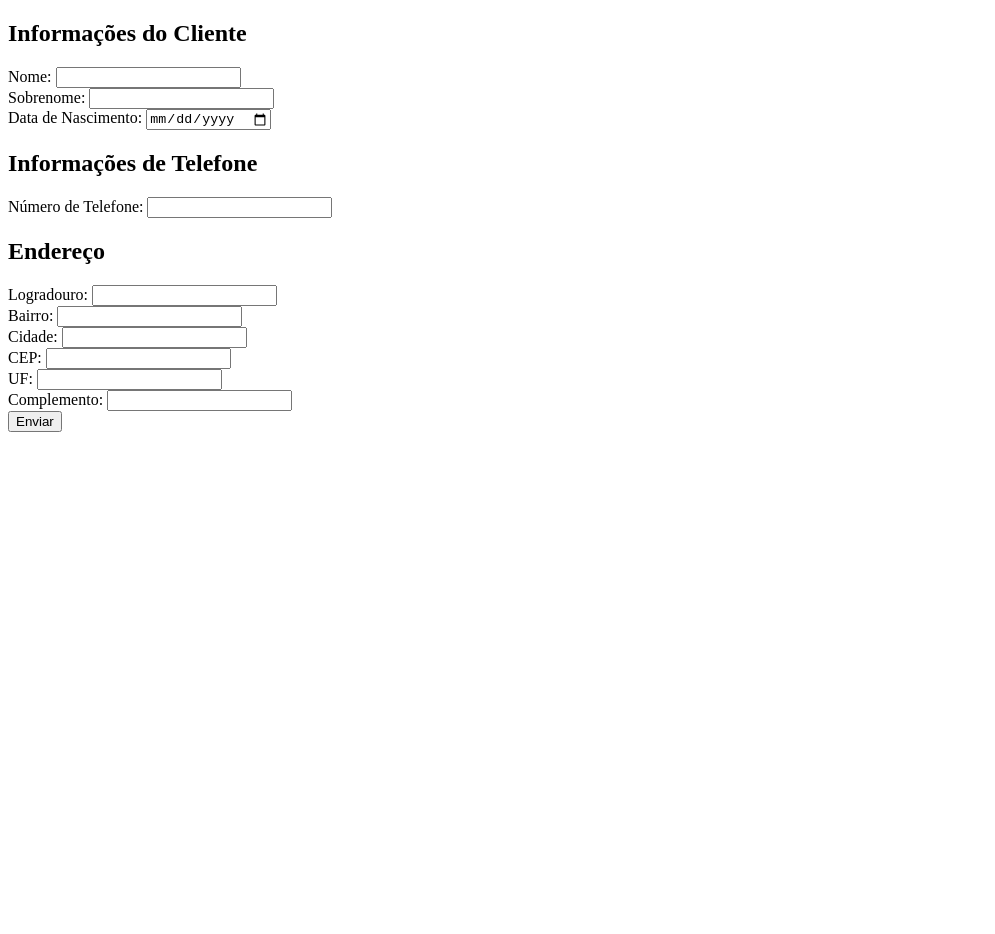
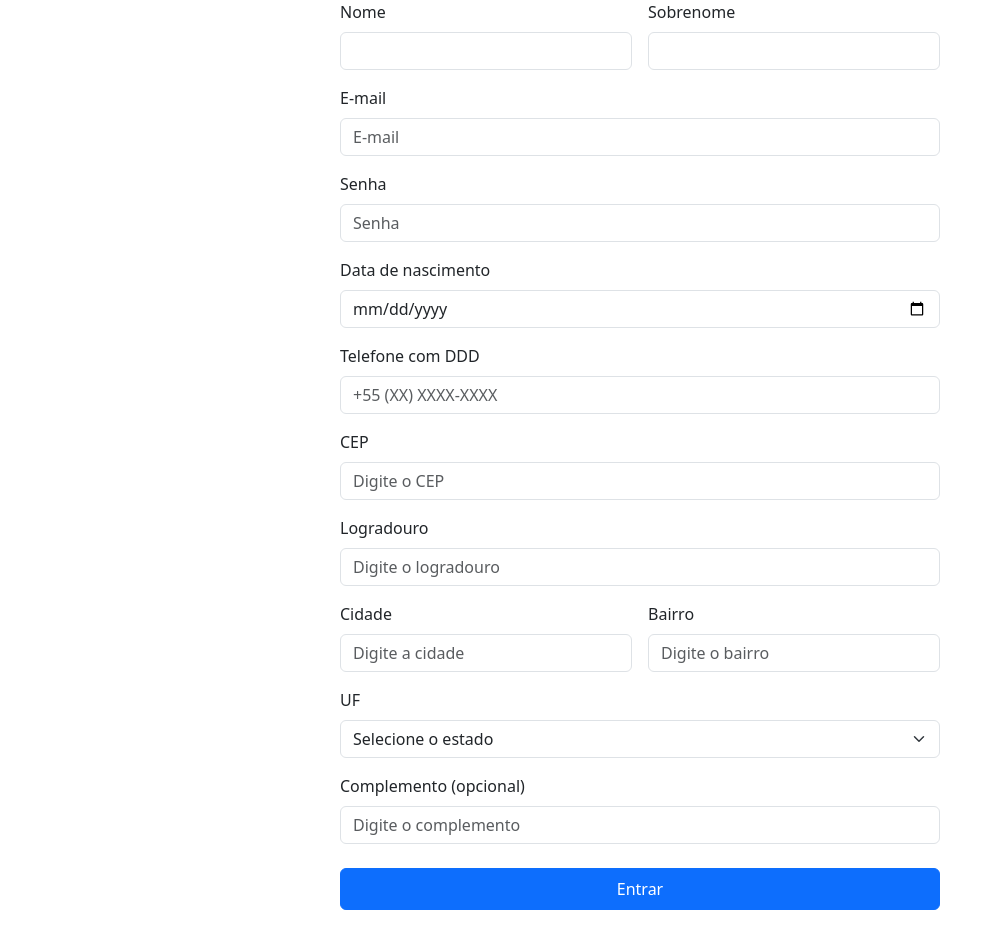
Before and after one commit to Alessandrovlr/nova_speed, a website: page registro.html in a window 1280 px wide. Shown: the whole page, without its empty margins (0-995 px from the left). Before the commit the page ends 800 px from the top, so only its background shows below. Drawn offline with nearby package versions, Linux system fonts and the light colour scheme; a web font is replaced by a local one.

Commit message:
Começo da página de login e registro

```diff
--- a/registro.html
+++ b/registro.html
@@ -1,94 +1,156 @@
 <!DOCTYPE html>
-<html lang="en">
+<html lang="pt-BR">
 <head>
     <meta charset="UTF-8">
     <meta name="viewport" content="width=device-width, initial-scale=1.0">
-    <title>Formulário Cliente</title>
+    <title>NovaSpeed</title>
+    <!--Bootstrap link-->
+    <link href="https://cdn.jsdelivr.net/npm/bootstrap@5.3.3/dist/css/bootstrap.min.css" rel="stylesheet" integrity="sha384-QWTKZyjpPEjISv5WaRU9OFeRpok6YctnYmDr5pNlyT2bRjXh0JMhjY6hW+ALEwIH" crossorigin="anonymous">
+    <link rel="stylesheet" href="https://cdn.jsdelivr.net/npm/bootstrap-icons@1.11.3/font/bootstrap-icons.min.css">
+    <!--Estilo do maluco-->
+    <link rel="stylesheet" href="css/index.css">
+    <link rel="preconnect" href="https://fonts.googleapis.com">
+    <link rel="preconnect" href="https://fonts.gstatic.com" crossorigin>
+    <link href="https://fonts.googleapis.com/css2?family=Bruno+Ace+SC&display=swap" rel="stylesheet">
 </head>
+
 <body>
-    <form id="formulario">
-        <h2>Informações do Cliente</h2>
-        <label for="nome">Nome:</label>
-        <input type="text" id="nome" name="nome" required><br>
+    <div class="container d-flex justify-content-center align-items-center min-vh-100">
+        <main class="w-100" style="max-width: 600px;">
+            <div class="row g-5">
+                <div class="col-md-12">
+                    <form class="needs-validation">
+                        <div class="row g-3">
+                            <!--NOME-->
+                            <div class="col-sm-6">
+                                <label class="form-label">Nome</label>
+                                <input type="text" class="form-control" id="firstName" required>
+                                <div class="invalid-feedback">
+                                    Campo obrigatório.
+                                </div>
+                            </div>
+                            <!--SOBRENOME-->
+                            <div class="col-sm-6">
+                                <label class="form-label">Sobrenome</label>
+                                <input type="text" class="form-control" id="lastName" required>
+                                <div class="invalid-feedback">
+                                    Campo obrigatório.
+                                </div>
+                            </div>
+                            <!--EMAIL-->
+                            <div class="col-12">
+                                <label class="form-label">E-mail</label>
+                                <input type="email" class="form-control" id="email" placeholder="E-mail" required>
+                                <div class="invalid-feedback">
+                                    Campo obrigatório.
+                                </div>
+                            </div>
+                            <!--SENHA-->
+                            <div class="col-12">
+                                <label class="form-label">Senha</label>
+                                <input type="password" class="form-control" placeholder="Senha" required>
+                                <div class="invalid-feedback">
+                                    Campo obrigatório.
+                                </div>
+                            </div>
+                            <!--DATA DE NASCIMENTO-->
+                            <div class="col-12">
+                                <label class="form-label">Data de nascimento</label>
+                                <input type="date" class="form-control" required>
+                                <div class="invalid-feedback">
+                                    Campo obrigatório.
+                                </div>
+                            </div>
+                            <!--TELEFONE-->
+                            <div class="col-12">
+                                <label class="form-label">Telefone com DDD</label>
+                                <input type="tel" class="form-control" placeholder="+55 (XX) XXXX-XXXX" required>
+                            </div>
+                            <!--ENDEREÇO-->
+                            <div class="col-12">
+                                <label class="form-label">CEP</label>
+                                <input type="text" class="form-control" id="cep" placeholder="Digite o CEP" required>
+                                <div class="invalid-feedback">
+                                    Campo obrigatório.
+                                </div>
+                            </div>
 
-        <label for="sobrenome">Sobrenome:</label>
-        <input type="text" id="sobrenome" name="sobrenome" required><br>
+                            <div class="col-12">
+                                <label class="form-label">Logradouro</label>
+                                <input type="text" class="form-control" id="logradouro" placeholder="Digite o logradouro" required>
+                                <div class="invalid-feedback">
+                                    Campo obrigatório.
+                                </div>
+                            </div>
 
-        <label for="data_nascimento">Data de Nascimento:</label>
-        <input type="date" id="data_nascimento" name="data_nascimento" required><br>
+                            <div class="col-6">
+                                <label class="form-label">Cidade</label>
+                                <input type="text" class="form-control" id="cidade" placeholder="Digite a cidade" required>
+                                <div class="invalid-feedback">
+                                    Campo obrigatório.
+                                </div>
+                            </div>
 
-        <h2>Informações de Telefone</h2>
-        <label for="numero_telefone">Número de Telefone:</label>
-        <input type="text" id="numero_telefone" name="numero_telefone" required><br>
+                            <div class="col-6">
+                                <label class="form-label">Bairro</label>
+                                <input type="text" class="form-control" id="bairro" placeholder="Digite o bairro" required>
+                                <div class="invalid-feedback">
+                                    Campo obrigatório.
+                                </div>
+                            </div>
 
-        <h2>Endereço</h2>
-        <label for="logradouro">Logradouro:</label>
-        <input type="text" id="logradouro" name="logradouro" required><br>
+                            <div class="col-12">
+                                <label class="form-label">UF</label>
+                                <select class="form-select" id="uf" required>
+                                    <option value="">Selecione o estado</option>
+                                    <option value="AC">Acre</option>
+                                    <option value="AL">Alagoas</option>
+                                    <option value="AP">Amapá</option>
+                                    <option value="AM">Amazonas</option>
+                                    <option value="BA">Bahia</option>
+                                    <option value="CE">Ceará</option>
+                                    <option value="DF">Distrito Federal</option>
+                                    <option value="ES">Espírito Santo</option>
+                                    <option value="GO">Goiás</option>
+                                    <option value="MA">Maranhão</option>
+                                    <option value="MT">Mato Grosso</option>
+                                    <option value="MS">Mato Grosso do Sul</option>
+                                    <option value="MG">Minas Gerais</option>
+                                    <option value="PA">Pará</option>
+                                    <option value="PB">Paraíba</option>
+                                    <option value="PR">Paraná</option>
+                                    <option value="PE">Pernambuco</option>
+                                    <option value="PI">Piauí</option>
+                                    <option value="RJ">Rio de Janeiro</option>
+                                    <option value="RN">Rio Grande do Norte</option>
+                                    <option value="RS">Rio Grande do Sul</option>
+                                    <option value="RO">Rondônia</option>
+                                    <option value="RR">Roraima</option>
+                                    <option value="SC">Santa Catarina</option>
+                                    <option value="SP">São Paulo</option>
+                                    <option value="SE">Sergipe</option>
+                                    <option value="TO">Tocantins</option>
+                                </select>
+                                <div class="invalid-feedback">
+                                    Selecione um estado.
+                                </div>
+                            </div>
 
-        <label for="bairro">Bairro:</label>
-        <input type="text" id="bairro" name="bairro" required><br>
+                            <div class="col-12">
+                                <label class="form-label">Complemento (opcional)</label>
+                                <input type="text" class="form-control" id="complemento" placeholder="Digite o complemento">
+                            </div>
+                        </div>
 
-        <label for="cidade">Cidade:</label>
-        <input type="text" id="cidade" name="cidade" required><br>
-
-        <label for="cep">CEP:</label>
-        <input type="text" id="cep" name="cep" required><br>
-
-        <label for="uf">UF:</label>
-        <input type="text" id="uf" name="uf" required><br>
-
-        <label for="complemento">Complemento:</label>
-        <input type="text" id="complemento" name="complemento"><br>
-
-        <button type="submit">Enviar</button>
-    </form>
-
-    <script>
-        document.getElementById('formulario').addEventListener('submit', function (event) {
-            event.preventDefault(); // Evita o comportamento padrão do formulário
-
-            // Captura os valores do formulário
-            const nome = document.getElementById('nome').value;
-            const sobrenome = document.getElementById('sobrenome').value;
-            const data_nascimento = document.getElementById('data_nascimento').value;
-            const numero_telefone = document.getElementById('numero_telefone').value;
-            const logradouro = document.getElementById('logradouro').value;
-            const bairro = document.getElementById('bairro').value;
-            const cidade = document.getElementById('cidade').value;
-            const cep = document.getElementById('cep').value;
-            const uf = document.getElementById('uf').value;
-            const complemento = document.getElementById('complemento').value;
-
-            // Monta o objeto com os dados
-            const dadosCliente = {
-                nome,
-                sobrenome,
-                data_nascimento,
-                numero_telefone,
-                logradouro,
-                bairro,
-                cidade,
-                cep,
-                uf,
-                complemento
-            };
-
-            // Envia os dados para o servidor usando fetch
-            fetch('http://localhost:3000/inserir-cliente', {
-                method: 'POST',
-                headers: {
-                    'Content-Type': 'application/json',
-                },
-                body: JSON.stringify(dadosCliente),
-            })
-            .then(response => response.text())
-            .then(data => {
-                alert(data); // Exibe a resposta do servidor
-            })
-            .catch((error) => {
-                console.error('Erro:', error);
-            });
-        });
-    </script>
+                        <button type="submit" class="w-100 btn btn-primary p-2 my-4">Entrar</button>
+                    </form>
+                </div>
+            </div>
+        </main>
+    </div>
+<!--Script do Bootstrap-->
+<script src="https://cdn.jsdelivr.net/npm/bootstrap@5.3.3/dist/js/bootstrap.bundle.min.js" integrity="sha384-YvpcrYf0tY3lHB60NNkmXc5s9fDVZLESaAA55NDzOxhy9GkcIdslK1eN7N6jIeHz" crossorigin="anonymous"></script>
+<!--Script adicionais-->
+<script src="main.js" defer></script>
 </body>
 </html>
```
Also changed, not shown: login.html (+13 -5 lines).
